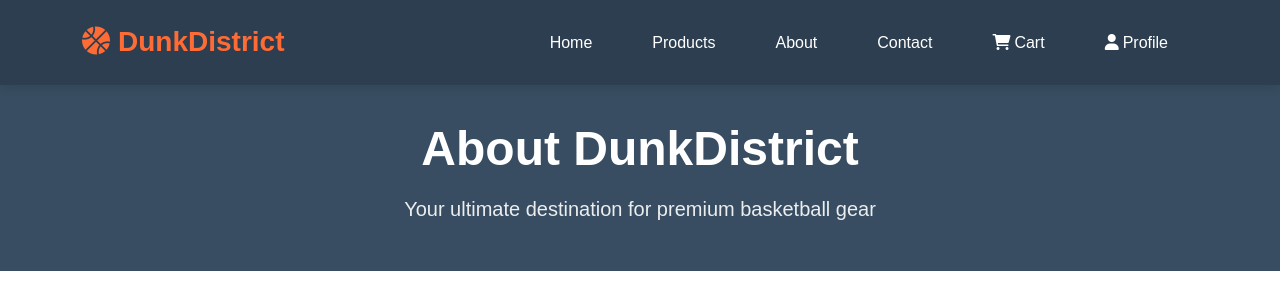
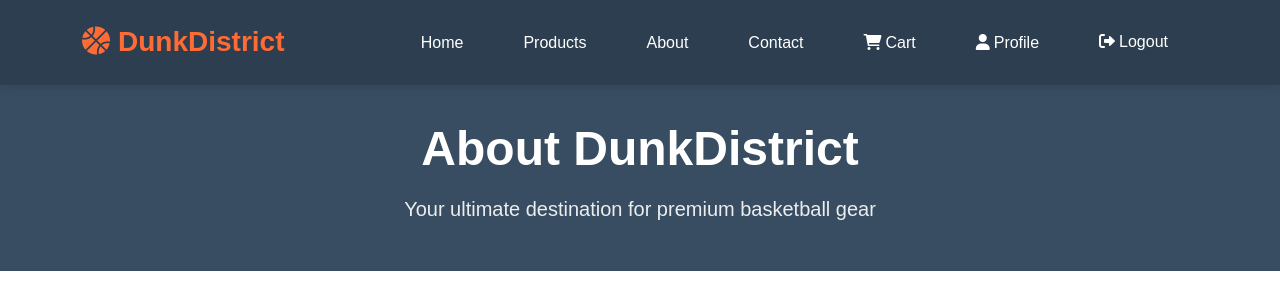
Before and after one commit to simeon-stamboliyski/DunkDistrict, a Django app: page /about/ in a window 1280 px wide. Shown: the top 300 px of the page. Run offline with Django 4.2, Linux system fonts and the light colour scheme; the visitor is signed in with stand-in values (Sample User, id 1).

Commit message:
added logout

```diff
--- a/apps/accounts/urls.py
+++ b/apps/accounts/urls.py
@@ -5,7 +5,7 @@ from django.contrib.auth.views import LogoutView
 urlpatterns = [
     path('login/', login_view, name='login'),
     path('register/', register_view, name='register'),
-    path('logout/', LogoutView.as_view(next_page='home'), name='logout'),
+    path('logout/', LogoutView.as_view(next_page='common:home'), name='logout'),
     path('profile/', ProfileView.as_view(), name='profile'),
     path('cart/', cart_view, name='cart'),
     path('load_all_orders/', load_all_orders, name='load_all_orders'),
--- a/templates/base.html
+++ b/templates/base.html
@@ -62,6 +62,14 @@
                             <a class="nav-link" href="{% url 'accounts:profile' %}">
                                 <i class="fas fa-user me-1"></i>Profile
                             </a>
+                        </li>
+                        <li class="nav-item">
+                            <form method="post" action="{% url 'accounts:logout' %}" style="display: inline;">
+                                {% csrf_token %}
+                                <button type="submit" class="nav-link btn btn-link" style="padding: 0; border: none; background: none;">
+                                    <i class="fas fa-sign-out-alt me-1"></i>Logout
+                                </button>
+                            </form>
                         </li>
                     {% else %}
                         <li class="nav-item">
```
